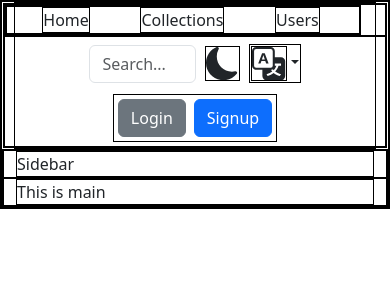
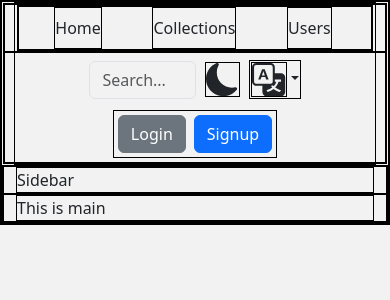
Before and after one commit to Username1111111111/SeTTTify, a Next.js app: page / in a window 390 px wide. Shown: the top 300 px of the page. Built offline with nearby package versions, Linux system fonts and the light colour scheme.

Commit message:
Additional styling for making a good mobile version

```diff
--- a/app/globals.css
+++ b/app/globals.css
@@ -1,3 +1,11 @@
+:root {
+  --bs-body-bg: rgb(242, 242, 242); /* Set the desired grey color */
+}
+
+[data-bs-theme="dark"] {
+  --bs-body-bg: #212529; /* Set the desired grey color for dark theme */
+}
+
 * {
     box-sizing: border-box;
     padding: 0;
@@ -16,7 +24,9 @@ a {
     text-decoration: none;
 }
 
-ul, li, ol {
+ul,
+li,
+ol {
     text-decoration: none;
     list-style: none;
 }
--- a/app/layout.js
+++ b/app/layout.js
@@ -1,6 +1,6 @@
-import "./globals.css";
 import "bootstrap/dist/css/bootstrap.min.css";
 import BootstrapClient from "./lib/bootstrapClient";
+import "./globals.css";
 import Body from "./ui/body";
 
 // const inter = Inter({ subsets: ["latin"] });
--- a/app/ui/header/header.js
+++ b/app/ui/header/header.js
@@ -8,7 +8,7 @@ export default function Header() {
     return (
         <header className="w-100 m-0 p-0">
             <div className="row flex-wrap">
-                <div className="col-12 col-md-5 d-flex justify-content-start">
+                <div className="col-12 col-md-5 d-flex justify-content-center justify-content-md-start">
                     <NavMenu />
                 </div>
                 <div className="col-12 col-md-7 d-flex flex-wrap justify-content-center justify-content-md-end align-items-center">
--- a/app/ui/header/navmenu.js
+++ b/app/ui/header/navmenu.js
@@ -10,21 +10,21 @@ export default function NavMenu() {
                 alt="Settify Logo"
                 width="56"
                 height="56"
-                className={`${styles.logo} col-auto`}
+                className={`${styles.logo} col-auto pe-0`}
             />
-            <ul className="col list-unstyled d-flex justify-content-around justify-content-md-start mb-0">
-                <li className="nav-item me-1 me-md-3">
-                    <Link href="" className="nav-link active">
+            <ul className="col list-unstyled d-flex justify-content-around justify-content-md-start mb-0 w-100">
+                <li className="nav-item me-1 me-md-3 fs-6 py-2">
+                    <Link href="#" className="nav-link active">
                         Home
                     </Link>
                 </li>
-                <li className="nav-item me-1 me-md-3">
-                    <Link href="" className="nav-link">
+                <li className="nav-item me-1 me-md-3 fs-6 py-2">
+                    <Link href="#" className="nav-link">
                         Collections
                     </Link>
                 </li>
-                <li className="nav-item me-1 me-md-3">
-                    <Link href="" className="nav-link">
+                <li className="nav-item me-1 me-md-3 fs-6 py-2">
+                    <Link href="#" className="nav-link">
                         Users
                     </Link>
                 </li>
--- a/app/ui/header/navmenu.module.css
+++ b/app/ui/header/navmenu.module.css
@@ -5,5 +5,6 @@
 @media (max-width: 832px) {
     .logo {
         display: none !important;
+        /* padding-right: 0!important; */
     }
 }
--- a/app/ui/header/themeSwitch.js
+++ b/app/ui/header/themeSwitch.js
@@ -9,6 +9,7 @@ export default function ThemeSwitch() {
     }
 
     useEffect(() => {
+        // https://getbootstrap.com/docs/5.3/customize/color-modes/
         document.documentElement.setAttribute('data-bs-theme', theme);
     }, [theme]);
 
--- /dev/null
+++ b/app/ui/header/themeSwitch.module.css
@@ -0,0 +1,9 @@
+/* Define default color for light mode */
+:root {
+    --icon-color: #212529; /* Default color for light mode */
+}
+
+/* Define color for dark mode */
+[data-bs-theme="dark"] {
+    --icon-color: rgb(242, 242, 242); /* Color for dark mode */
+}
```
Lines whose indentation alone changed are shown as unchanged.
